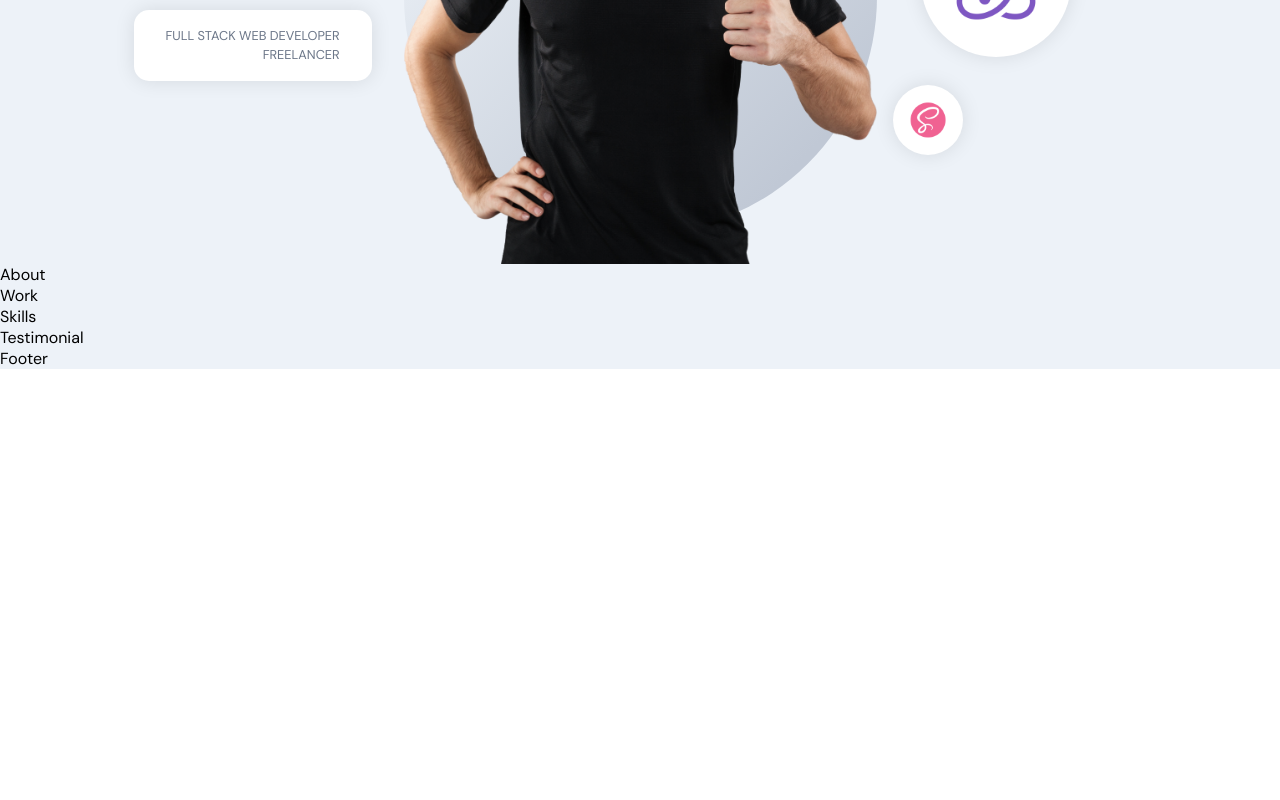
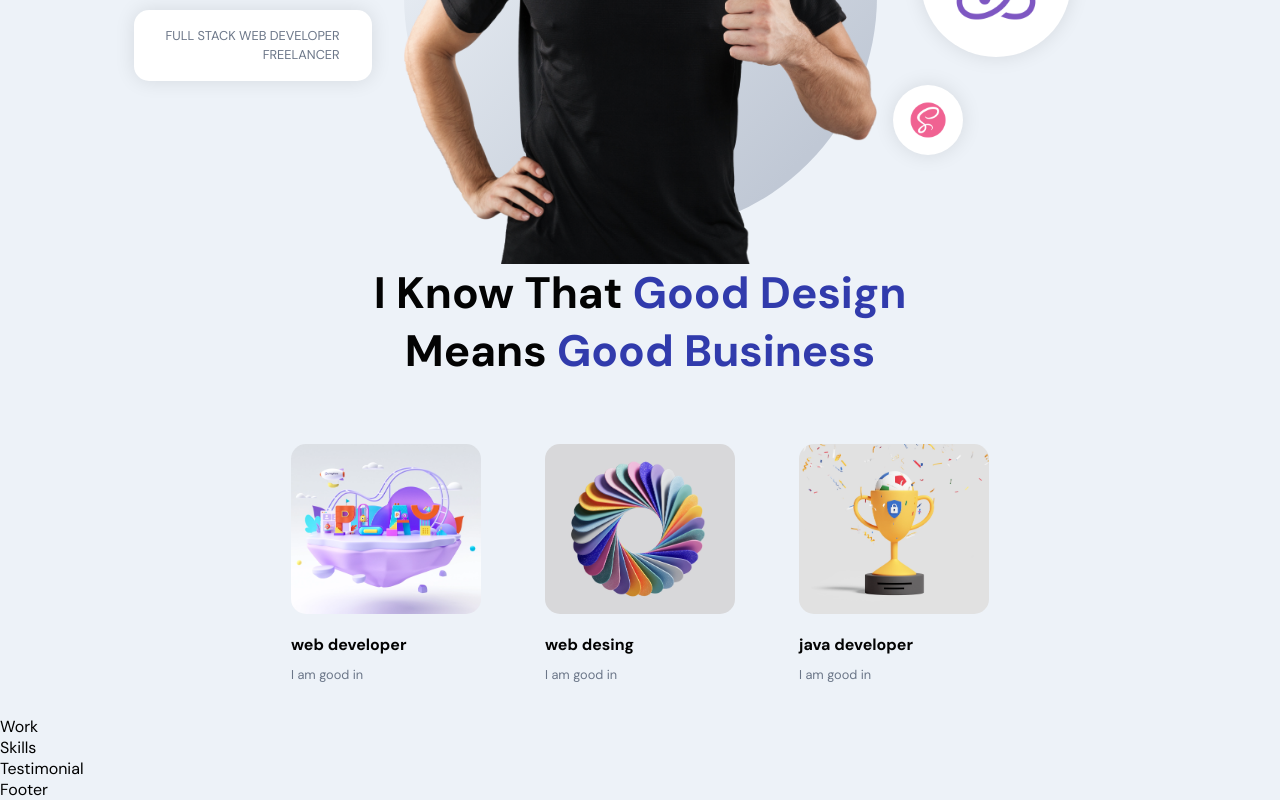
Before and after one commit to Ritiksharmaji/resume-react-sanity, a React (Create React App) app in the folder front_app_resume/: page / in a window 1280 px wide. Shown: the part 426-1226 px from the top of the page. Before the commit the page ends 800 px from the top, so only its background shows below. Built offline with nearby package versions, Linux system fonts and the light colour scheme.

Commit message:
adding about section without sanity content

```diff
--- a/front_app_resume/src/container/About/About.jsx
+++ b/front_app_resume/src/container/About/About.jsx
@@ -1,10 +1,40 @@
-import React from 'react'
-import './About.sass'
+import React from 'react';
+import { motion } from 'framer-motion';
+import {images} from '../../constants'
+import './About.scss';
 
+
+
+const abouts = [
+  {title: 'web developer', description: 'I am good in ',imgUrl: images.about01 },
+  {title: 'web desing ', description: 'I am good in ', imgUrl: images.about02},
+  {title: 'java developer', description: 'I am good in ', imgUrl: images.about03},
+
+]
 const About = () => {
+
+
   return (
-    <div>About</div>
-  )
-}
+    <>
+      <h2 className="head-text">I Know that <span>Good Design</span> <br />means  <span>Good Business</span></h2>
 
-export default About
+      <div className="app__profiles">
+        {abouts.map((about, index) => (
+          <motion.div
+            whileInView={{ opacity: 1 }}
+            whileHover={{ scale: 1.1 }}
+            transition={{ duration: 0.5, type: 'tween' }}
+            className="app__profile-item"
+            key={about.title + index}
+          >
+            <img src={about.imgUrl} alt={about.title} />
+            <h2 className="bold-text" style={{ marginTop: 20 }}>{about.title}</h2>
+            <p className="p-text" style={{ marginTop: 10 }}>{about.description}</p>
+          </motion.div>
+        ))}
+      </div>
+    </>
+  );
+};
+
+export default About;
--- /dev/null
+++ b/front_app_resume/src/container/About/About.scss
@@ -0,0 +1,38 @@
+.app__about {
+    flex: 1;
+    width: 100%;
+    flex-direction: column;
+  }
+
+  .app__profiles {
+    display: flex;
+    justify-content: center;
+    align-items: flex-start;
+    flex-wrap: wrap;
+    margin-top: 2rem;
+  }
+
+  .app__profile-item {
+    width: 190px;
+    display: flex;
+    justify-content: flex-start;
+    align-items: flex-start;
+    flex-direction: column;
+    margin: 2rem;
+
+    img {
+      width: 100%;
+      height: 170px;
+      border-radius: 15px;
+      object-fit: cover;
+    }
+
+    @media screen and (min-width: 2000px) {
+      width: 370px;
+      margin: 2rem 4rem;
+
+      img {
+        height: 320px;
+      }
+    }
+  }
```
Also changed, not shown: front_app_resume/src/container/About/About.sass (deleted).
